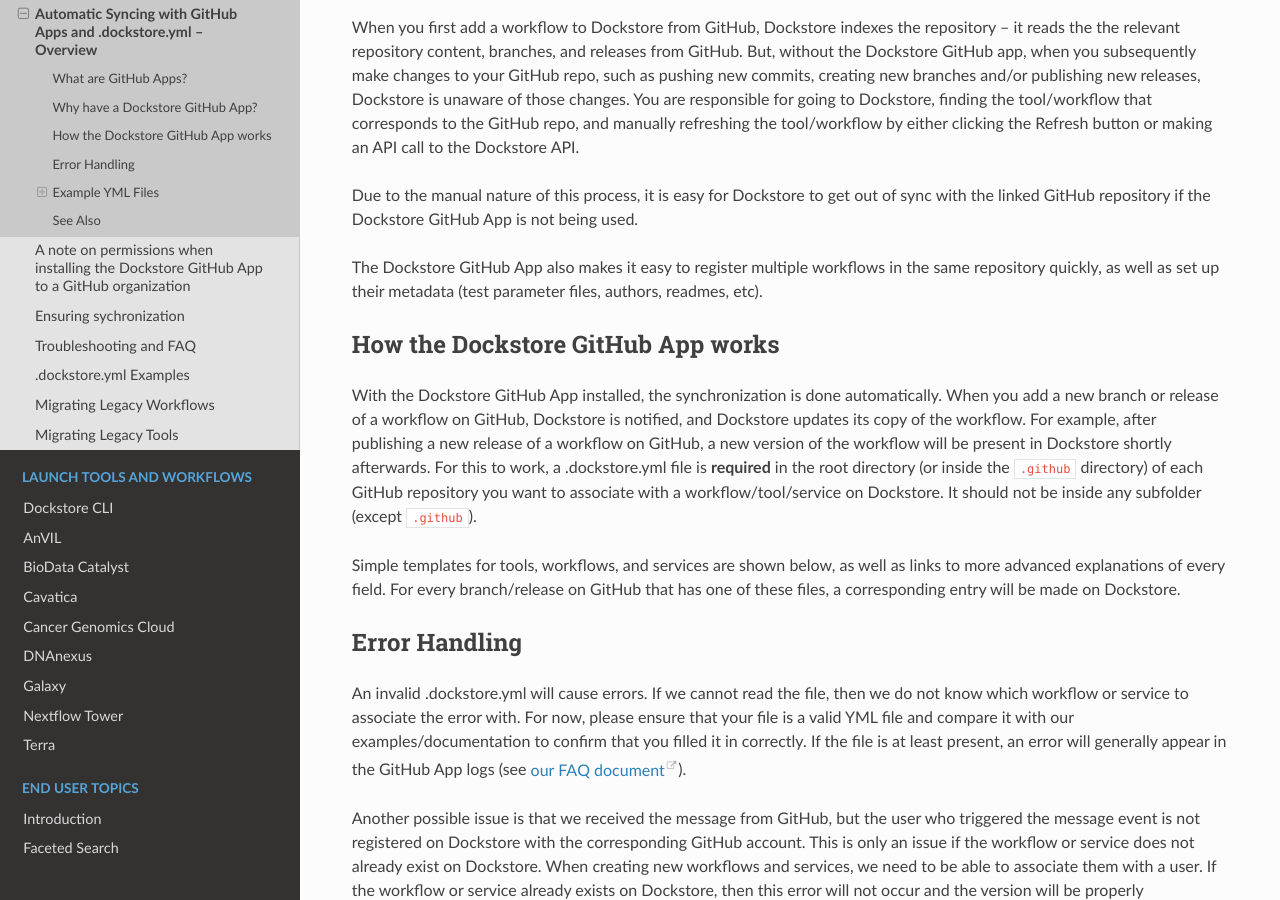
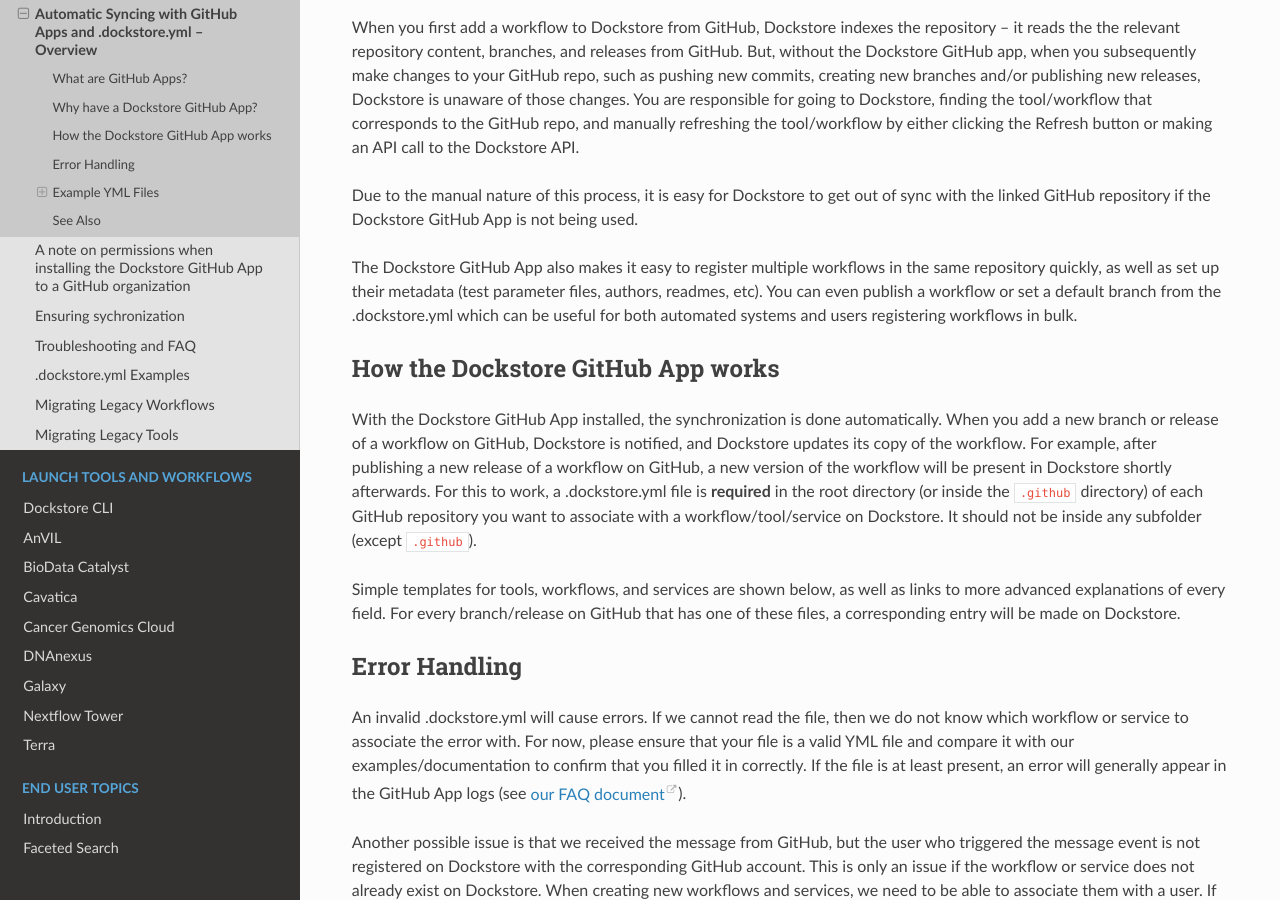
Before and after one commit to dockstore/dockstore-documentation, a Sphinx documentation site: the page built from docs/getting-started/github-apps/github-apps.rst, in a window 1280 px wide and 900 px high, scrolled down 950 px. Built offline with Sphinx 7.4.7 and the Read the Docs theme 2.0.0, drawn with Linux system fonts in a browser that asks for light colours.

Commit message:
Update github-apps.rst

```diff
--- a/docs/getting-started/github-apps/github-apps.rst
+++ b/docs/getting-started/github-apps/github-apps.rst
@@ -41,7 +41,7 @@
 Due to the manual nature of this process, it is easy for Dockstore to get out of
 sync with the linked GitHub repository if the Dockstore GitHub App is not being used.
 
-The Dockstore GitHub App also makes it easy to register multiple workflows in the same repository quickly, as well as set up their metadata (test parameter files, authors, readmes, etc).
+The Dockstore GitHub App also makes it easy to register multiple workflows in the same repository quickly, as well as set up their metadata (test parameter files, authors, readmes, etc). You can even publish a workflow or set a default branch from the .dockstore.yml which can be useful for both automated systems and users registering workflows in bulk.
 
 How the Dockstore GitHub App works
 ----------------------------------
```
